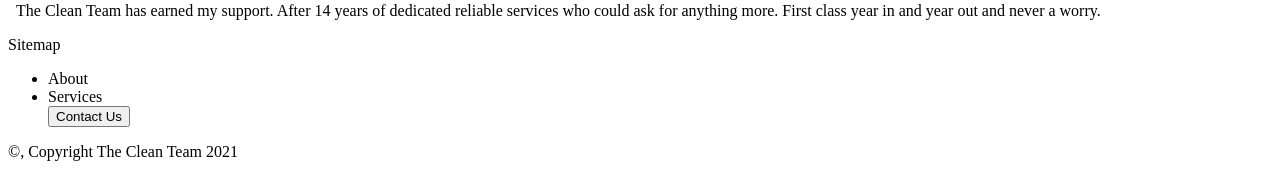
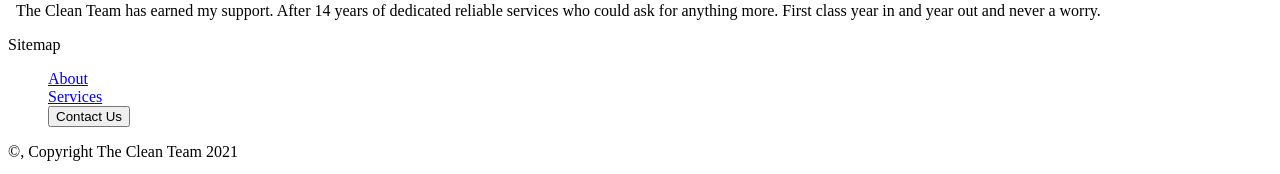
Before and after one commit to Brayydzz/Cleaning-Management-Frontend, a React (Create React App) app: page / in a window 1280 px wide. Shown: the part 1584-1758 px from the top of the page. Built offline with nearby package versions, Linux system fonts and the light colour scheme; no server answers; the HTML template or start-up script is replaced by a standard one.

Commit message:
added about, services components. added links to components on home page. removed bullet points for ul in footer

```diff
--- a/src/App.js
+++ b/src/App.js
@@ -10,6 +10,8 @@
 import { FetchRequest, AuthFetchRequest } from "./helperFunctions";
 import FlashMessage from "./components/FlashMessage";
 import GlobalModal from "./components/Modals/GlobalModal";
+import About from "./components/About";
+import Services from "./components/Services";
 
 function App() {
   // GLOBAL STATE
@@ -55,10 +57,12 @@
         <Nav />
 
         <stateContext.Provider value={{ ...store, dispatch }}>
-        <GlobalModal />
-        <FlashMessage />
+          <GlobalModal />
+          <FlashMessage />
           <Switch>
             <Route exact path="/" component={Home} />
+            <Route exact path="/about" component={About} />
+            <Route exact path="/services" component={Services} />
             <Route exact path="/bookings" component={Booking} />
             <Route exact path="/dashboard" component={Dashboard} />
           </Switch>
--- /dev/null
+++ b/src/components/About.js
@@ -0,0 +1,11 @@
+import React from 'react'
+
+const About = () => {
+  return (
+    <div>
+      <h1>About</h1>
+    </div>
+  )
+}
+
+export default About
--- a/src/components/Home.js
+++ b/src/components/Home.js
@@ -103,9 +103,13 @@
       </body>
       <footer>
         Sitemap
-        <ul>
-          <li>About</li>
-          <li>Services</li>
+        <ul style={{ listStyleType: "none" }}>
+          <Link to="/about">
+            <li>About</li>
+          </Link>
+          <Link to="/services">
+            <li>Services</li>
+          </Link>
           <Link to="/bookings">
             <button>Contact Us</button>
           </Link>
--- /dev/null
+++ b/src/components/Services.js
@@ -0,0 +1,12 @@
+import React from 'react'
+
+const Services = () => {
+  return (
+    <div>
+      <h1>Services
+      </h1>
+    </div>
+  )
+}
+
+export default Services
```
